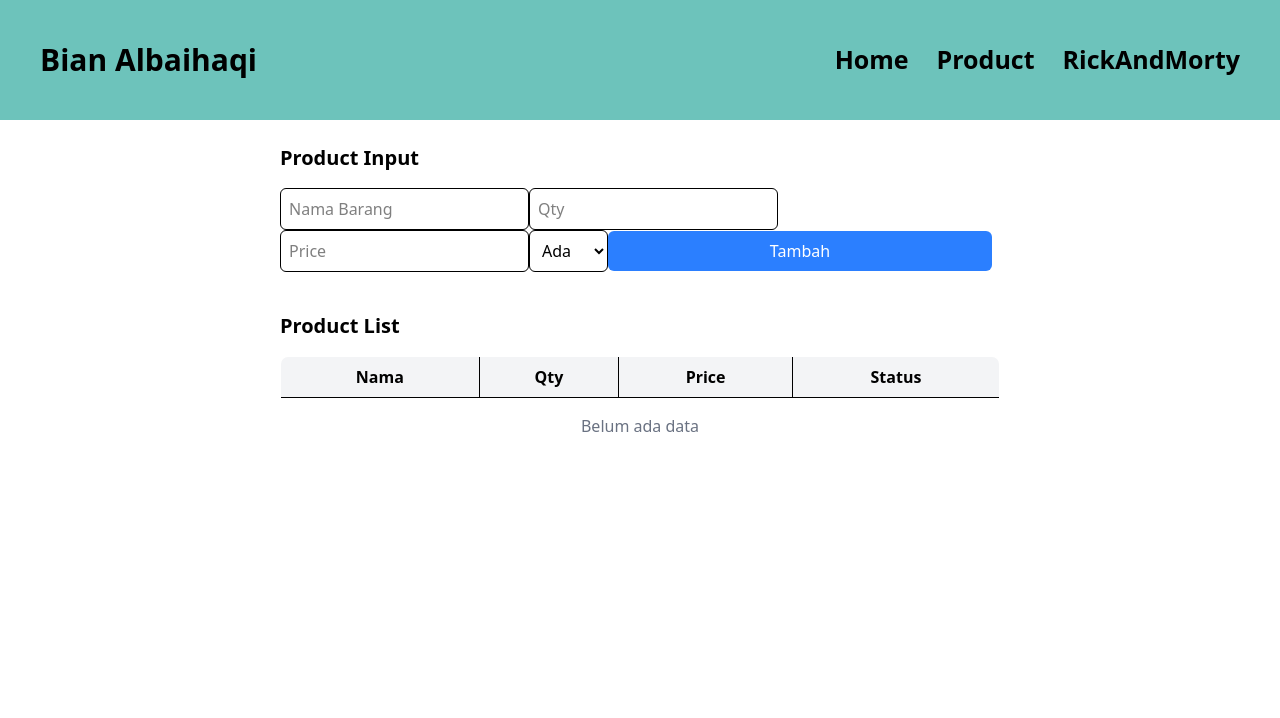
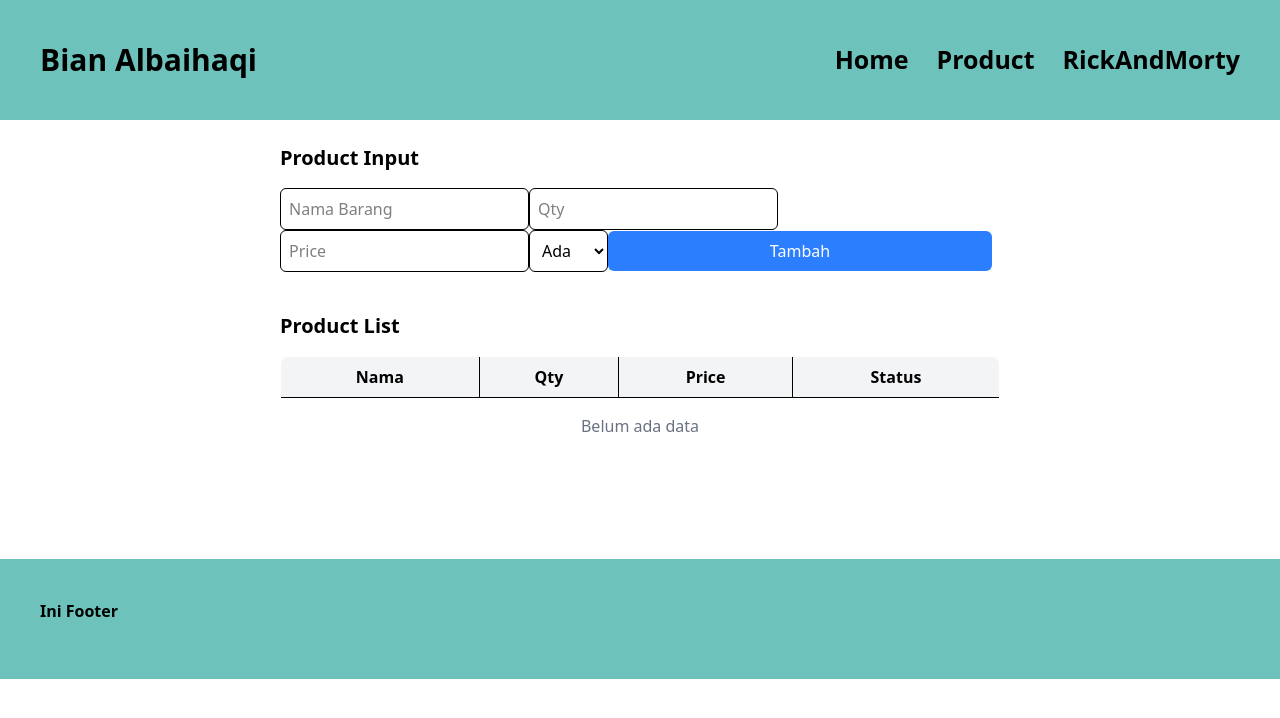
Before and after one commit to Albaihaqi354/koda-b5-react, a React (Vite) app: page /Product in a window 1280 px wide. Shown: the top 718 px of the page. Built offline with nearby package versions, Linux system fonts and the light colour scheme.

Commit message:
feat[minitask 4]: add Home Landing Page And feature review In Home.jsx

```diff
--- a/src/pages/Product.jsx
+++ b/src/pages/Product.jsx
@@ -2,6 +2,7 @@ import React, { useState } from "react";
 import Table from "../components/Table.jsx";
 import Form from "../components/Form.jsx";
 import Heading from "../components/Heading.jsx";
+import Footer from '../components/Footer.jsx'
 
 function Product() {
   const [products, setProducts] = useState([]);
@@ -20,6 +21,7 @@ function Product() {
       <h2 className="text-xl font-bold mt-10 mb-4">Product List</h2>
       <Table products={products} />
     </div>
+    <Footer/>
     </>
   );
 }
--- a/src/pages/RickAndMorty.jsx
+++ b/src/pages/RickAndMorty.jsx
@@ -2,6 +2,7 @@ import { useState, useEffect } from "react";
 import SearchBar from "../components/SearchBar";
 import CharacterGrid from "../components/CharacterGrid";
 import Heading from "../components/Heading";
+import Footer from '../components/Footer.jsx'
 
 function RickAndMorty() {
   const [characters, setCharacters] = useState([]);
@@ -68,6 +69,7 @@ function RickAndMorty() {
 
       <CharacterGrid characters={characters} />
     </div>
+    <Footer/>
     </>
   );
 }
```
